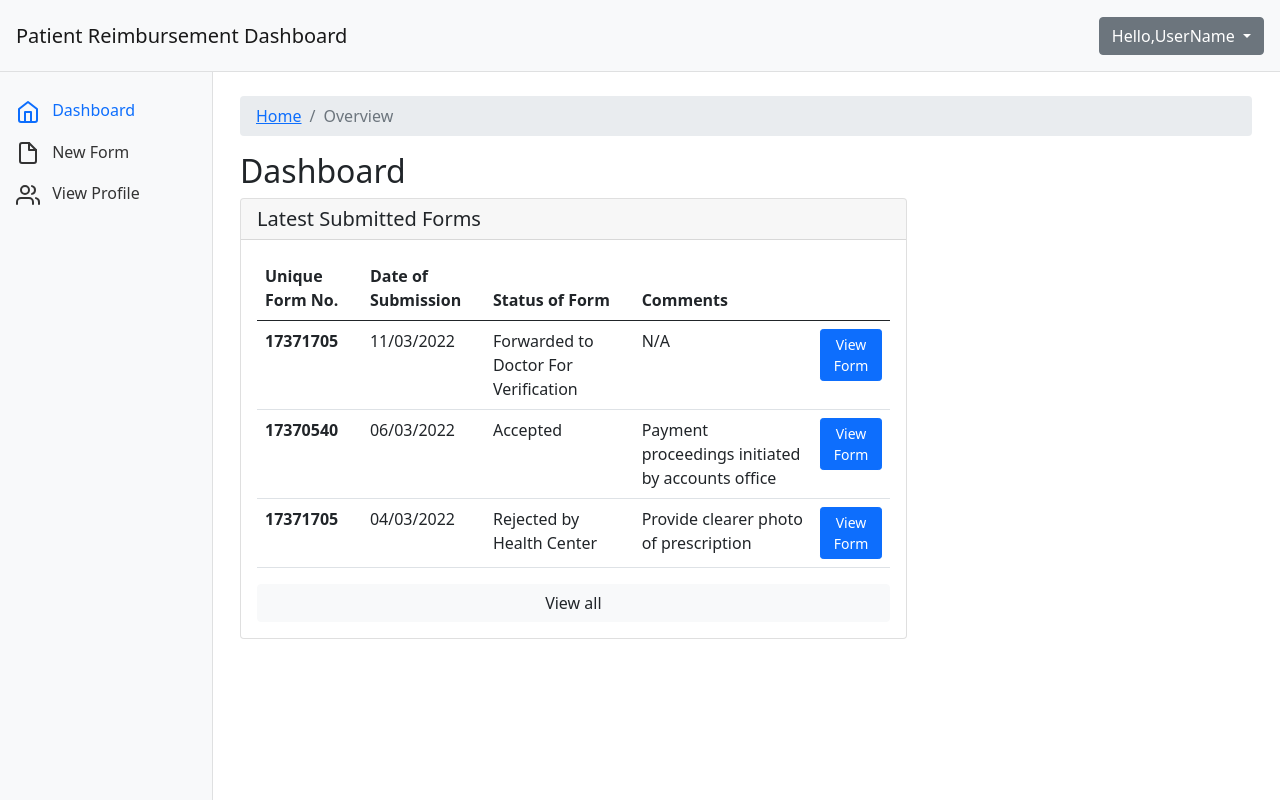
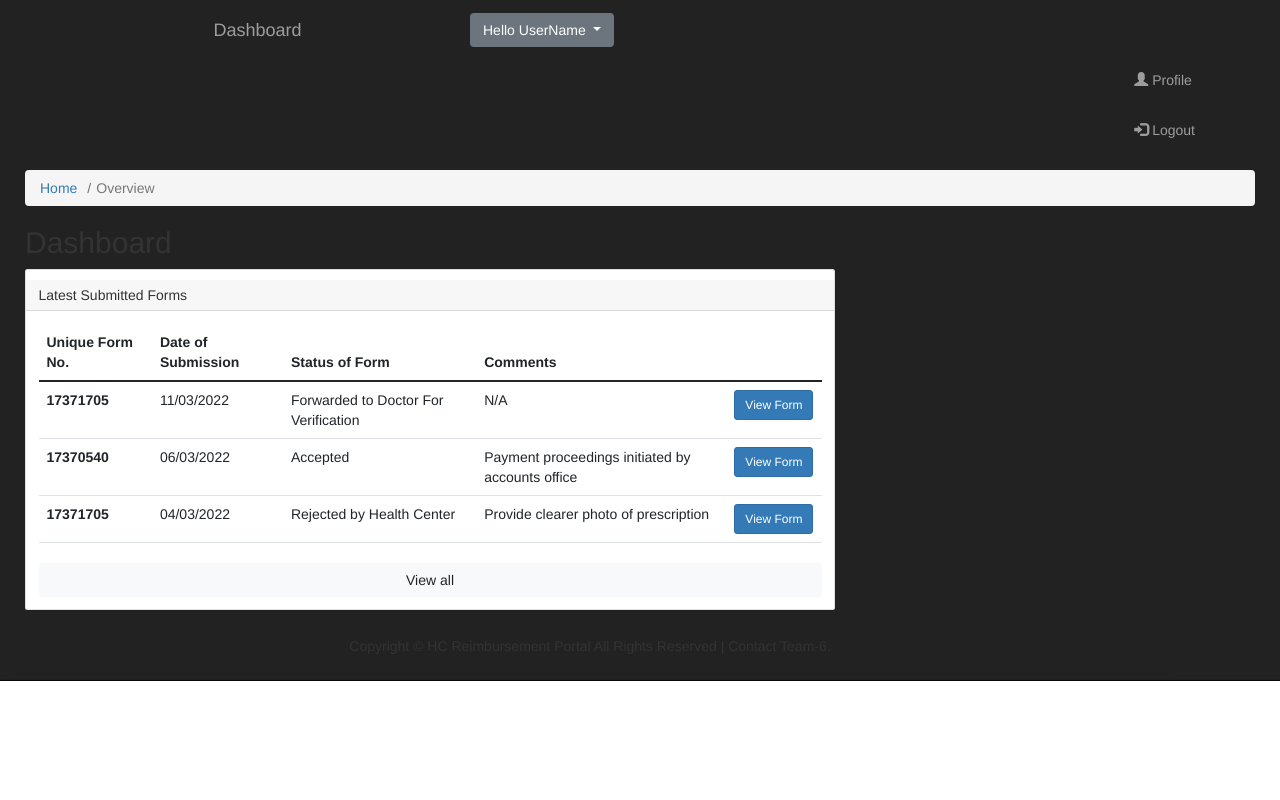
Before and after one commit to shoryak/hc_reimbursement, a Django app: template src/user/templates/patient_dashboard.html in a window 1280 px wide. Run offline with Django 4.2, Linux system fonts and the light colour scheme; the template is opened without the code that fills it, so the values that code supplies are empty; some libraries are stand-ins or nearby versions.

Commit message:
Update patient_dashboard.html

```diff
--- a/src/user/templates/patient_dashboard.html
+++ b/src/user/templates/patient_dashboard.html
@@ -2,7 +2,7 @@
 <html lang="en">
 
 <head>
-    <meta charset="UTF-8">
+    <!-- <meta charset="UTF-8">
     <meta name="viewport" content="width=device-width, initial-scale=1.0">
     <title>Patient Dashboard</title>
     <link rel="stylesheet" href="https://stackpath.bootstrapcdn.com/bootstrap/5.0.0-alpha1/css/bootstrap.min.css"
@@ -46,11 +46,75 @@
         .sidebar .nav-link.active {
             color: #0d6efd;
         }
+    </style> -->
+    <meta charset="UTF-8">
+    <meta name="viewport" content="width=device-width, initial-scale=1.0">
+
+    <meta http-equiv="X-UA-Compatible" content="IE=edge">
+    {% load static %}
+    <title>New Reimbursement Form</title>
+
+    <link rel="stylesheet" href="https://stackpath.bootstrapcdn.com/bootstrap/5.0.0-alpha1/css/bootstrap.min.css"
+        integrity="sha384-r4NyP46KrjDleawBgD5tp8Y7UzmLA05oM1iAEQ17CSuDqnUK2+k9luXQOfXJCJ4I" crossorigin="anonymous">
+    <link rel="stylesheet" href="https://cdn.jsdelivr.net/chartist.js/latest/chartist.min.css">
+    <meta charset="utf-8">
+    <meta name="viewport" content="width=device-width, initial-scale=1">
+    <link rel="stylesheet" href="https://maxcdn.bootstrapcdn.com/bootstrap/4.0.0/css/bootstrap.min.css">
+    <link href="https://fonts.googleapis.com/css?family=Montserrat" rel="stylesheet">
+    <link rel="stylesheet" href="assets/css/style.css">
+    <link href="https://fonts.googleapis.com/css2?family=Roboto&display=swap" rel="stylesheet">
+    <link href="https://fonts.googleapis.com/css2?family=Oxygen&display=swap" rel="stylesheet">
+    <link href="{% static 'css/bootstrap.min.css' %}" rel="stylesheet">
+    <link href="{% static 'css/index.css' %}" rel="stylesheet">
+    <link href="https://fonts.googleapis.com/css2?family=Roboto&display=swap" rel="stylesheet">
+    <link href="https://fonts.googleapis.com/css2?family=Oxygen&display=swap" rel="stylesheet">
+    <link href="{% static 'css/bootstrap.min.css' %}" rel="stylesheet">
+    <link href="{% static 'css/index.css' %}" rel="stylesheet">
+    <script src="{% static 'js/jquery-3.5.1.min.js' %}"></script>
+    <script src="{% static 'js/bootstrap.min.js' %}"></script>
+    <style>
+        .sidebar {
+            position: fixed;
+            top: 0;
+            bottom: 0;
+            left: 0;
+            z-index: 100;
+            padding: 90px 0 0;
+            box-shadow: inset -1px 0 0 rgba(0, 0, 0, .1);
+            z-index: 99;
+        }
+
+        @media (max-width: 767.98px) {
+            .sidebar {
+                top: 11.5rem;
+                padding: 0;
+            }
+        }
+
+        .navbar {
+            box-shadow: inset 0 -1px 0 rgba(0, 0, 0, .1);
+        }
+
+        @media (min-width: 767.98px) {
+            .navbar {
+                top: 0;
+                position: sticky;
+                z-index: 999;
+            }
+        }
+
+        .sidebar .nav-link {
+            color: #333;
+        }
+
+        .sidebar .nav-link.active {
+            color: #0d6efd;
+        }
     </style>
 </head>
 
 <body>
-    <nav class="navbar navbar-light bg-light p-3">
+    <!-- <nav class="navbar navbar-light bg-light p-3">
         <div class="d-flex col-14 col-md-4 col-lg-3 mb-2 mb-lg-0 flex-wrap flex-md-nowrap justify-content-between">
             <a class="navbar-brand" href="#">
                 Patient Reimbursement Dashboard
@@ -73,10 +137,42 @@
                 </ul>
             </div>
         </div>
-    </nav>
+    </nav> -->
+    <div class="navbar navbar-inverse navbar-fixed-top">
+        <div class="container">
+            <div class="navbar-header">
+                <button type="button" class="navbar-toggle" data-toggle="collapse" data-target="#myNavbar">
+                    <span class="icon-bar"></span>
+                    <span class="icon-bar"></span>
+                    <span class="icon-bar"></span>
+                </button> <a class="navbar-brand" href="#">Dashboard</a>
+            </div>
+            <div class="col-12 col-md-5 col-lg-8 d-flex align-items-center justify-content-md-between mt-3 mt-md-0">
+                <div class="dropdown">
+                    <button class="btn btn-secondary dropdown-toggle" type="button" id="dropdownMenuButton"
+                        data-toggle="dropdown" aria-expanded="false">
+                        Hello UserName
+                    </button>
+                    <ul class="dropdown-menu" aria-labelledby="dropdownMenuButton">
+                        <li><a class="dropdown-item" href="#">View Previously Submitted Forms</a></li>
+                        <li><a class="dropdown-item" href="#">Fill new Form</a></li>
+                        <!-- <li><a class="dropdown-item" href="#">Change Role</a></li>
+                                    <li><a class="dropdown-item" href="#">Sign out</a></li> -->
+                    </ul>
+                </div>
+            </div>
+            <div class="collapse navbar-collapse" id="myNavbar">
+                <ul class="nav navbar-nav navbar-right">
+                    <li><a href="#"><span class="glyphicon glyphicon-user"></span> Profile</a></li>
+                    <li><a href="#"><span class="glyphicon glyphicon-log-in"></span> Logout</a></li>
+                    <!-- <li><a href="#"><span class="glyphicon glyphicon-user"></span> Sign Up</a></li>
+                        <li><a href="#"><span class="glyphicon glyphicon-log-in"></span> Login</a></li> -->
+                </ul>
+            </div>
+        </div>
     <div class="container-fluid">
         <div class="row">
-            <nav id="sidebar" class="col-md-3 col-lg-2 d-md-block bg-light sidebar collapse">
+            <!-- <nav id="sidebar" class="col-md-3 col-lg-2 d-md-block bg-light sidebar collapse">
                 <div class="position-sticky">
                     <ul class="nav flex-column">
                         <li class="nav-item">
@@ -115,8 +211,9 @@
                         </li>
                     </ul>
                 </div>
-            </nav>
-            <main class="col-md-9 ml-sm-auto col-lg-10 px-md-4 py-4">
+            </nav> -->
+
+            <main class="col-md-9 ml-sm-auto col-lg-12 px-md-4 py-4">
                 <nav aria-label="breadcrumb">
                     <ol class="breadcrumb">
                         <li class="breadcrumb-item"><a href="#">Home</a></li>
@@ -172,6 +269,15 @@
             </main>
         </div>
     </div>
+    <footer class="navbar navbar-fixed-bottom">
+        <div class="container">
+            <center>
+                <p>
+                    Copyright &copy; HC Reimbursement Portal All Rights Reserved | Contact Team-6.
+                </p>
+            </center>
+        </div>
+    </footer>
     <script src="https://cdn.jsdelivr.net/npm/popper.js@1.16.0/dist/umd/popper.min.js"
         integrity="sha384-Q6E9RHvbIyZFJoft+2mJbHaEWldlvI9IOYy5n3zV9zzTtmI3UksdQRVvoxMfooAo"
         crossorigin="anonymous"></script>
```
